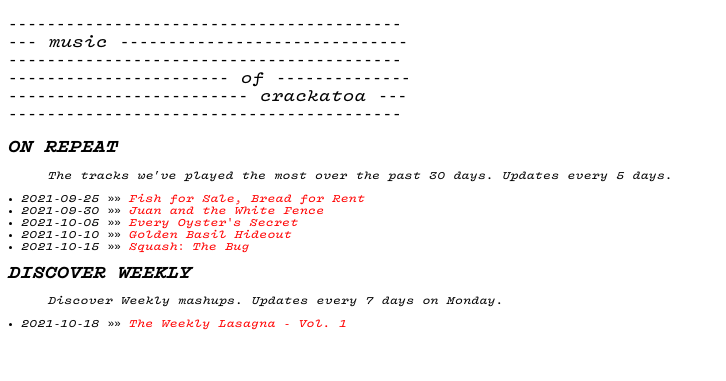
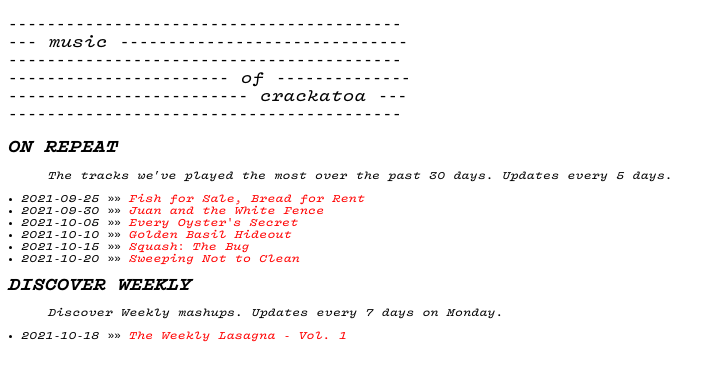
Before and after one commit to noahgorstein/music-of-crackatoa, a Jekyll site: the page built from index.md, in a window 1280 px wide. Shown: the top 381 px of the page, without its empty margins (0-726 px from the left). Built offline with Jekyll 4.4.1, drawn with Linux system fonts in a browser that asks for light colours.

Commit message:
Sweeping Not to Clean

```diff
--- a/_data/on_repeat.yml
+++ b/_data/on_repeat.yml
@@ -17,3 +17,7 @@
 - playlist_name: 'Squash: The Bug'
   creation_date: 2021-10-15
   playlist_uri: https://open.spotify.com/playlist/4mcUIoXtDurKSNsKk2fL6X?si=2061185e277046b0
+
+- playlist_name: Sweeping Not to Clean
+  creation_date: 2021-10-20
+  playlist_uri: https://open.spotify.com/playlist/7hAU1N2NSHa1UB3tFHYYex?si=b4e110947ef8444d
```
